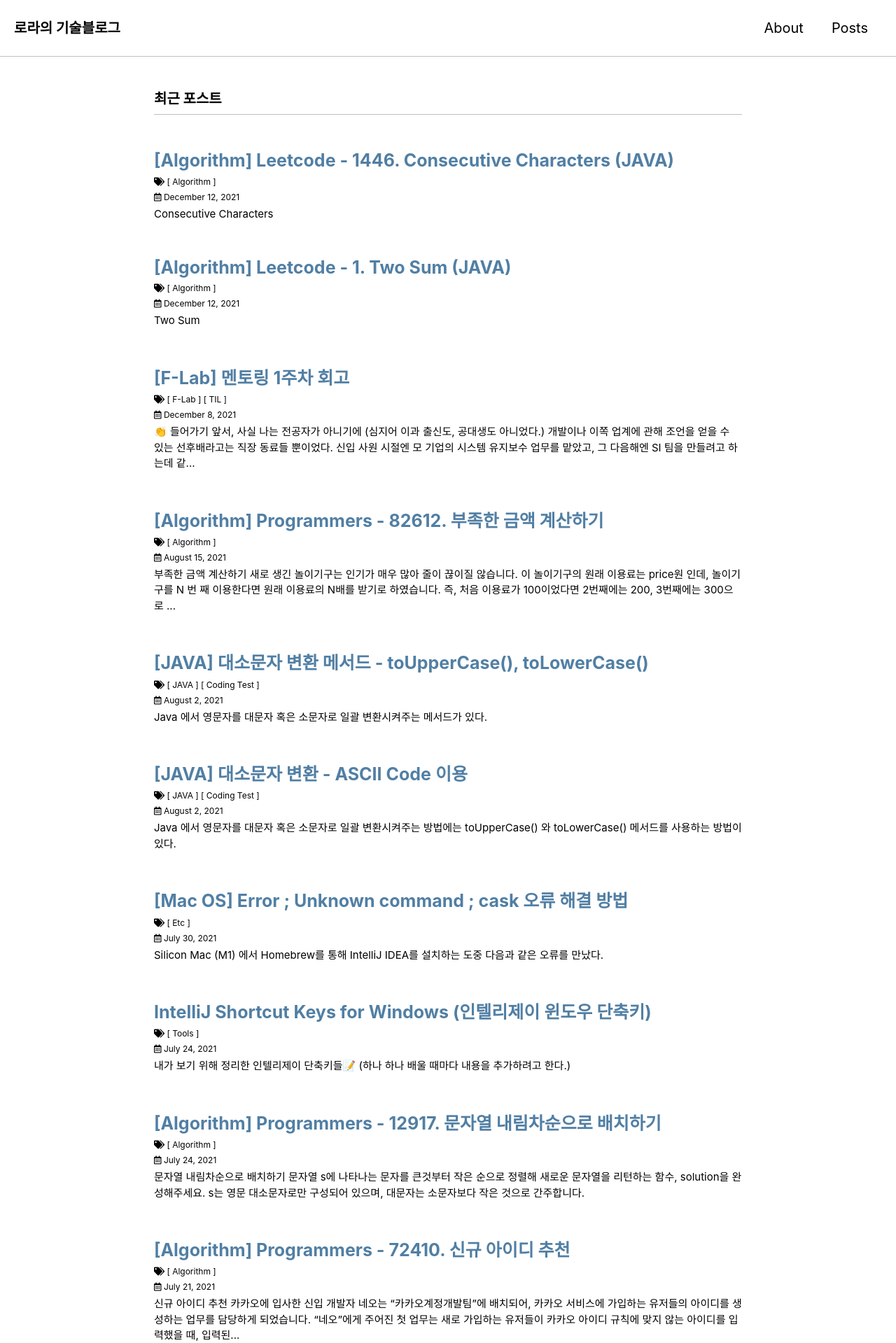
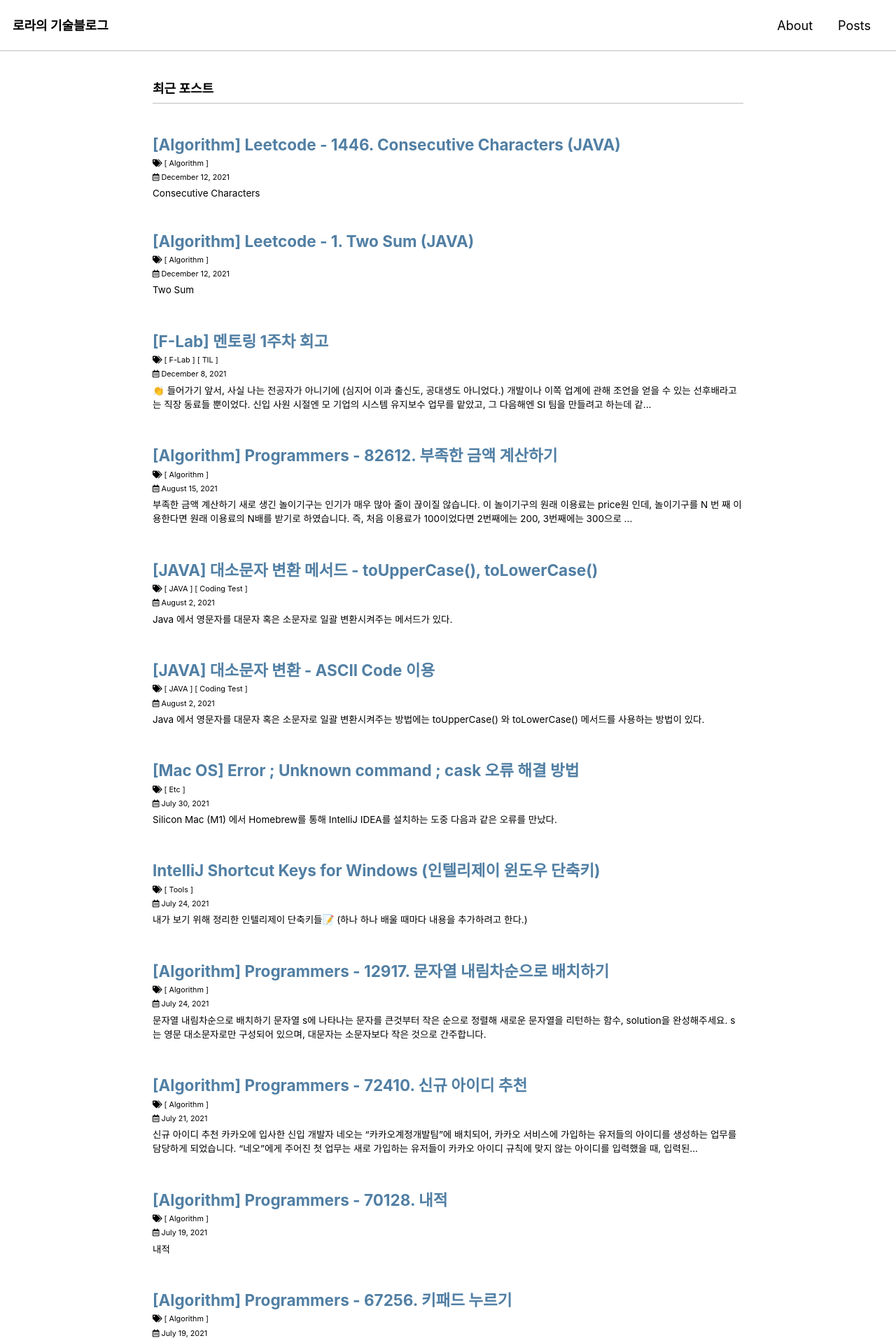
Before and after one commit to DAMICHOI/DAMICHOI.github.io, a Jekyll site: the page built from index.markdown, in a window 1280 px wide. Shown: the top 1919 px of the page at 70% size. Built offline with Jekyll 4.4.1, drawn with Linux system fonts in a browser that asks for light colours; cached includes are drawn as plain includes; some web fonts are replaced; the list of posts is cut into pages by our own code.

Commit message:
style : 폰트 크기 조절
- 폰트 크기 조절

```diff
--- a/assets/css/main.scss
+++ b/assets/css/main.scss
@@ -13,3 +13,19 @@
     font-weight: normal;
     font-style: normal;
 }
+
+html {
+  font-size: 12px;
+
+  @include breakpoint($medium) {
+    font-size: 14px;
+  }
+
+  @include breakpoint($large) {
+    font-size: 16px;
+  }
+
+  @include breakpoint($x-large) {
+    font-size: 18px;
+  }
+}
```
